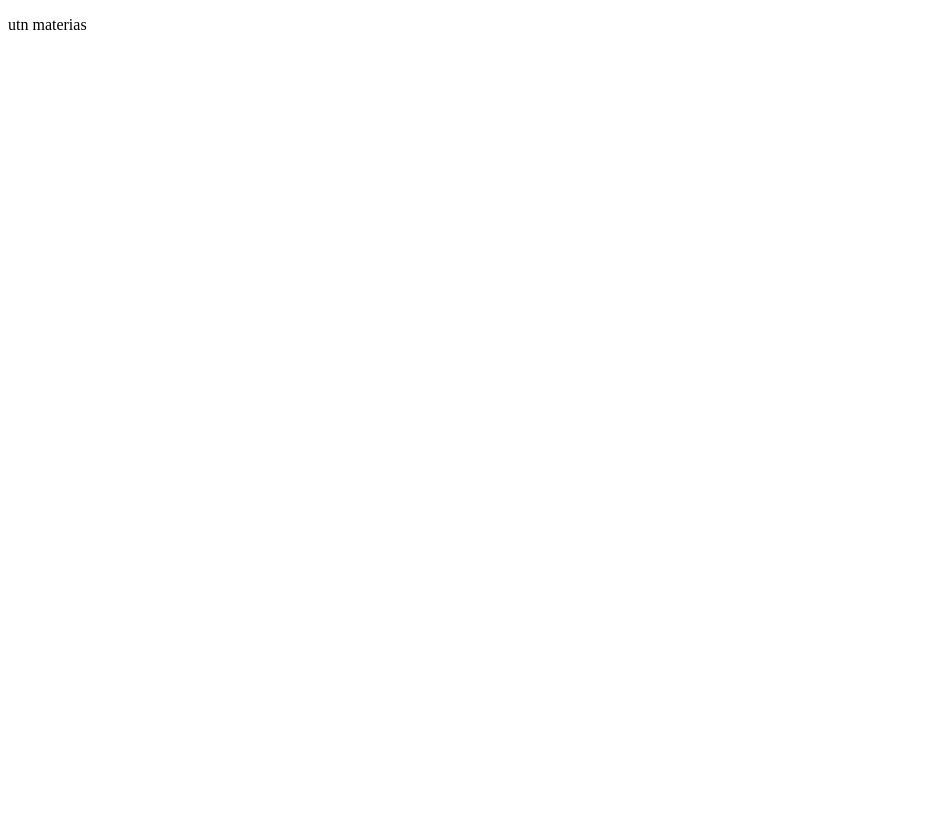
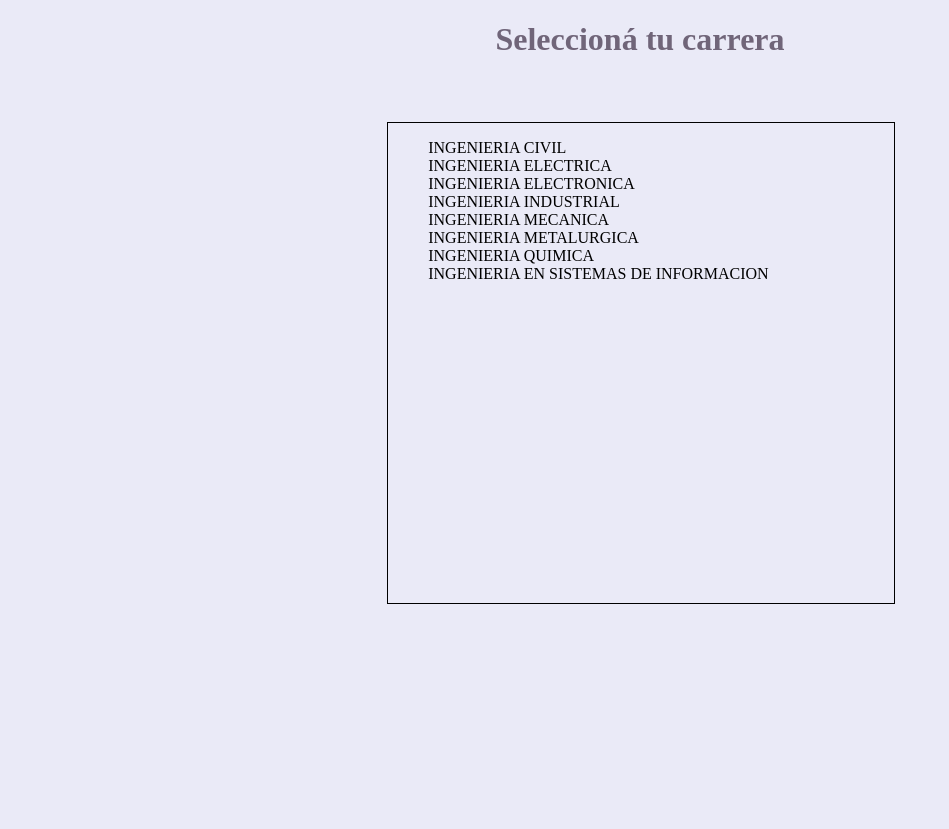
Before and after one commit to lauto16/UTNMaterias, a Django app: page / in a window 1280 px wide. Before the commit the part shown is almost empty. Shown: the whole page, without its empty margins (0-949 px from the left). Before the commit the page ends 30 px from the top, so only its background shows below. Run offline with Django 4.2, Linux system fonts and the light colour scheme; data comes from the database, SQL or seed files in the repository.

Commit message:
Esqueleto html de Selector

```diff
--- /dev/null
+++ b/UTNMaterias/UTNMaterias/static/css/index.css
@@ -0,0 +1,20 @@
+body{
+    background-color: #eaeaf7;
+    height: 100dvh;
+}
+
+#selector-title{
+    text-align: center;
+    color: #706579;
+}
+
+#selector{
+    display: flex;
+    flex-direction: column;
+    margin-left: 30%;
+    margin-right: 30%;
+    margin-top: 5%;
+    width: 40%;
+    height: 60%;
+    border: 1px solid #000;
+}
--- a/UTNMaterias/UTNMaterias/templates/index.html
+++ b/UTNMaterias/UTNMaterias/templates/index.html
@@ -4,10 +4,23 @@
     {% load static %}
     <meta charset="UTF-8">
     <meta name="viewport" content="width=device-width, initial-scale=1.0">
-    <title>Document</title>
+    <link rel="stylesheet" href="{% static 'css/index.css' %}">
+    <title>UTN Materias</title>
 </head>
 <body>
-    <p>utn materias</p>
+    <h1 id="selector-title">Seleccion&aacute; tu carrera</h1>
+    <div id="selector">
+        <ul id="careers-list">
+            <div class="career" id="civil">INGENIERIA CIVIL</div>
+            <div class="career" id="electrica">INGENIERIA ELECTRICA</div>
+            <div class="career" id="electronica">INGENIERIA ELECTRONICA</div>
+            <div class="career" id="industrial">INGENIERIA INDUSTRIAL</div>
+            <div class="career" id="mecanica">INGENIERIA MECANICA</div>
+            <div class="career" id="metalurgica">INGENIERIA METALURGICA</div>
+            <div class="career" id="quimica">INGENIERIA QUIMICA</div>
+            <div class="career" id="sistemas">INGENIERIA EN SISTEMAS DE INFORMACION</div>
+        </ul>
+    </div>
 </body>
 <script src="{% static 'js/index.js' %}"></script>
 </html>
```
